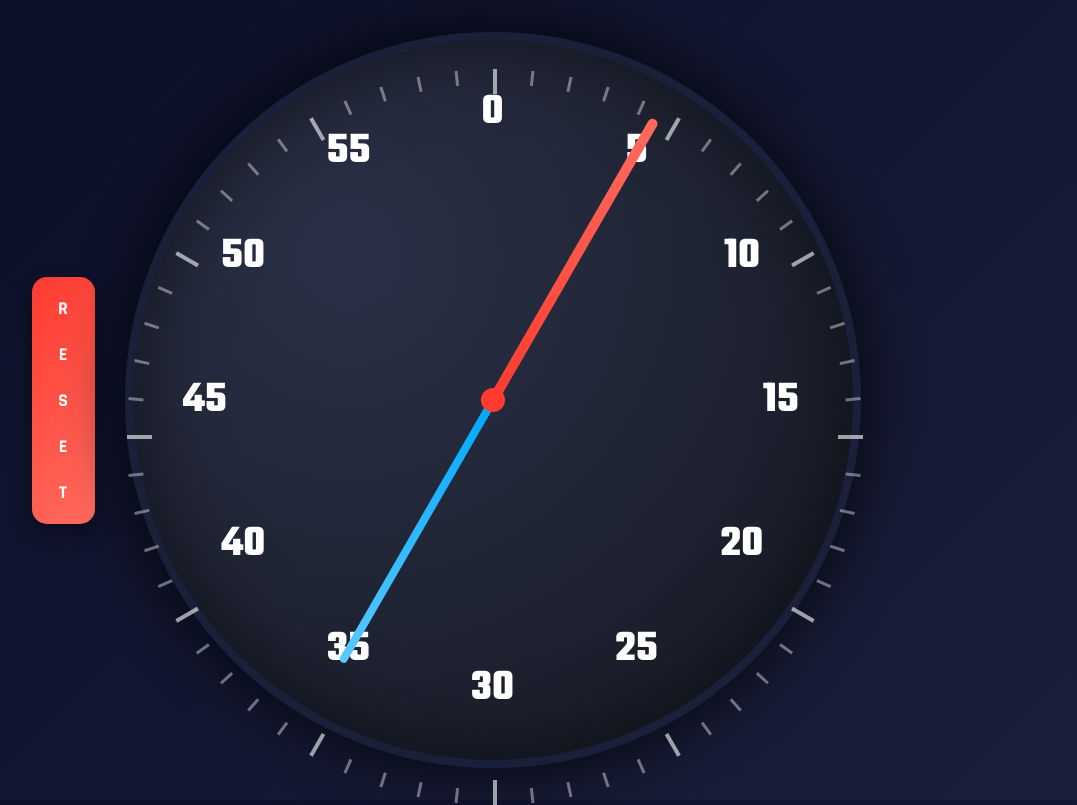
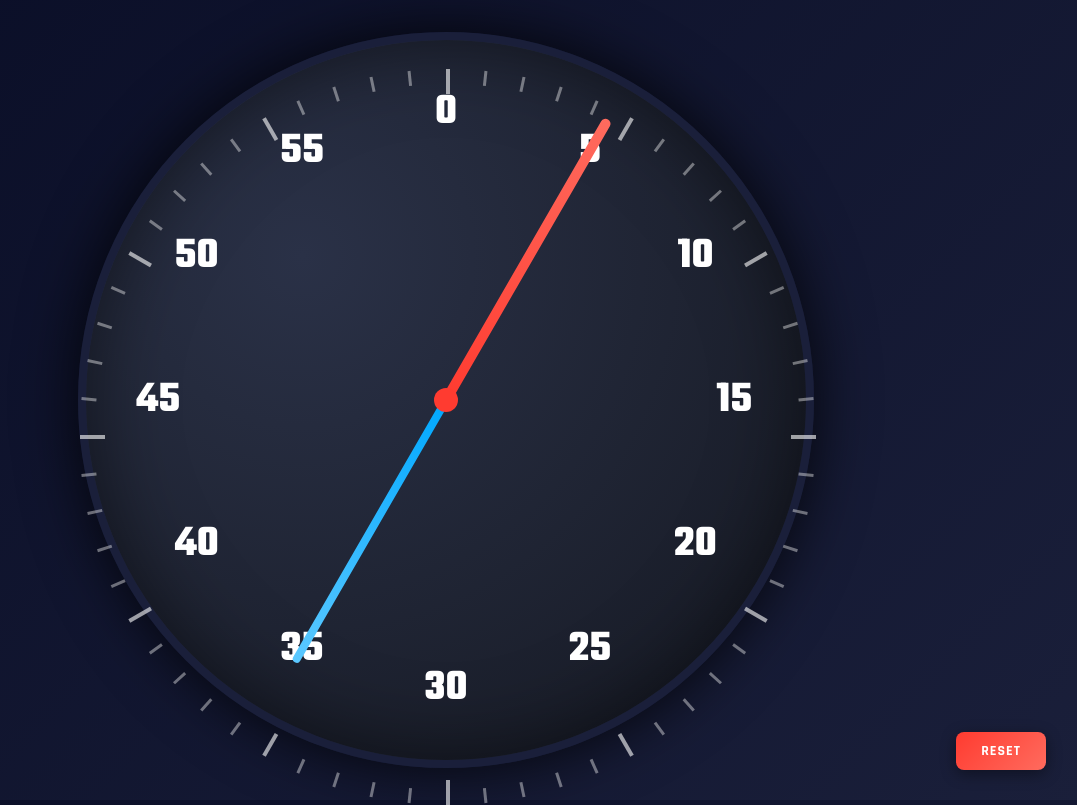
Before and after one commit to Ghostdiabolico/pace-clock, a plain HTML site: page index.html in a window 1280 px wide. Shown: the whole page, without its empty margins (194-1271 px from the left). Drawn offline with nearby package versions, Linux system fonts and the light colour scheme; no server answers.

Commit message:
Update index.html

```diff
--- a/index.html
+++ b/index.html
@@ -27,16 +27,15 @@
             width: 100%;
             height: 100%;
             display: flex;
-            flex-direction: row; /* Layout orizzontale per mettere il tasto a sinistra */
+            flex-direction: column;
             align-items: center;
             justify-content: center;
-            gap: 30px;
-            padding: 20px;
+            position: relative;
         }
 
         .clock-container {
             position: relative;
-            width: min(92vh, 92vw); /* Massima dimensione possibile */
+            width: min(92vh, 92vw);
             height: min(92vh, 92vw);
             display: flex;
             align-items: center;
@@ -69,7 +68,7 @@
             background: rgba(255, 255, 255, 0.4);
             top: 4%;
             left: 50%;
-            transform-origin: center 46vh; /* Questo valore si adatta alla dimensione */
+            transform-origin: center 46vh;
         }
 
         .tick.major { height: 25px; width: 4px; background: rgba(255, 255, 255, 0.6); }
@@ -110,38 +109,36 @@
             z-index: 6;
         }
 
-        /* Tasto Reset a sinistra */
+        /* --- NUOVO POSIZIONAMENTO TASTO RESET --- */
         .reset-btn {
+            position: absolute;
+            bottom: 30px; /* Distanza dal fondo */
+            right: 40px;  /* Spostato a destra */
             background: linear-gradient(135deg, #ff3b30, #ff6b5e);
             color: white;
             border: none;
-            padding: 20px;
-            border-radius: 15px;
+            padding: 10px 25px; /* Più piccolo */
+            border-radius: 8px;
             cursor: pointer;
             font-family: 'Rajdhani', sans-serif;
             font-weight: 700;
-            font-size: 18px;
+            font-size: 14px; /* Testo più piccolo */
             text-transform: uppercase;
-            box-shadow: 0 8px 20px rgba(0, 0, 0, 0.4);
-            writing-mode: vertical-lr; /* Opzionale: rende il tasto verticale se lo spazio è poco */
-            text-orientation: upright;
-            display: flex;
-            align-items: center;
-            justify-content: center;
+            letter-spacing: 1px;
+            box-shadow: 0 4px 15px rgba(0, 0, 0, 0.4);
+            z-index: 20;
+            transition: transform 0.2s;
         }
 
-        .logo-upload, .info-text { display: none; } /* Nascondiamo il superfluo per Vivi */
+        .reset-btn:active {
+            transform: scale(0.95);
+        }
 
-        @media (max-width: 600px) {
-            .container { flex-direction: column; }
-            .reset-btn { writing-mode: horizontal-tb; padding: 10px 20px; }
-        }
+        .logo-upload, .info-text { display: none; }
     </style>
 </head>
 <body>
     <div class="container">
-        <button class="reset-btn" id="resetBtn">R E S E T</button>
-
         <div class="clock-container">
             <div class="clock-face" id="clockFace">
                 <div class="hand hand-black" id="blackHand"></div>
@@ -149,17 +146,20 @@
                 <div class="center-dot"></div>
             </div>
         </div>
+
+        <button class="reset-btn" id="resetBtn">RESET</button>
     </div>
 
     <script src="https://cdn.socket.io/4.7.2/socket.io.min.js"></script>
     <script>
+        // Connessione al server Render
         const socket = io("https://pace-clock-server.onrender.com");
         const clockFace = document.getElementById('clockFace');
         const redHand = document.getElementById('redHand');
         const blackHand = document.getElementById('blackHand');
         const resetBtn = document.getElementById('resetBtn');
 
-        // Genera Quadrante
+        // Generazione quadrante
         for (let i = 0; i < 60; i++) {
             const tick = document.createElement('div');
             tick.className = i % 5 === 0 ? 'tick major' : 'tick';
@@ -179,11 +179,12 @@
 
         let startTime = Date.now();
 
-        // Sync Reset
+        // Ascolto comando Reset dal server
         socket.on('receive_reset', (newStartTime) => {
             startTime = newStartTime;
         });
 
+        // Invio comando Reset al server
         resetBtn.addEventListener('click', () => {
             socket.emit('send_reset');
         });
```
